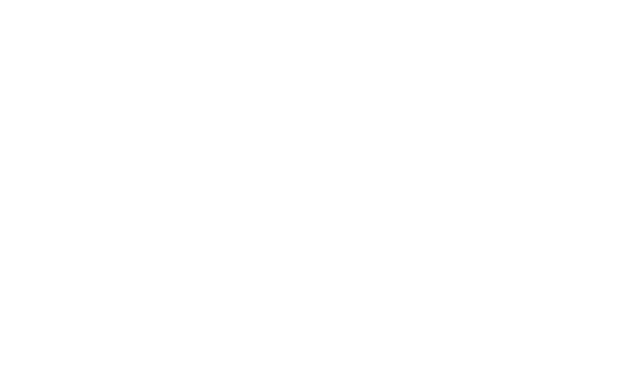
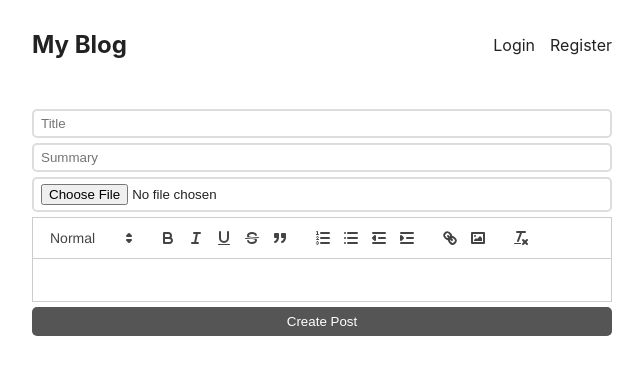
Before and after one commit to kantenguleashan/superblog, a React (Create React App) app in the folder client/: page /create in a window 1280 px wide. Before the commit this address had no page. Shown: the top 374 px of the page, without its empty margins (318-961 px from the left). Built offline with nearby package versions, Linux system fonts and the light colour scheme; no server answers.

Commit message:
index file

```diff
--- a/client/package.json
+++ b/client/package.json
@@ -8,6 +8,7 @@
     "@testing-library/user-event": "^13.2.1",
     "react": "18",
     "react-dom": "18",
+    "react-quill": "^2.0.0",
     "react-scripts": "5.0.1",
     "web-vitals": "^2.1.0"
   },
--- a/client/src/App.js
+++ b/client/src/App.js
@@ -6,7 +6,7 @@
 import LoginPage from './pages/LoginPage';
 import RegisterPage from './pages/RegisterPage';
 import { UserContextProvider } from './UserContext';
-
+import CreatePost from './pages/CreatePost';
 
 function App() {
   return (
@@ -16,13 +16,13 @@
       <Route index element={<IndexPage/>} />
          <Route path="/login" element={<LoginPage/> }/>
          <Route path="/register" element={<RegisterPage />} />
+         <Route path="/create" element={<CreatePost/>}></Route>
       </Route>
  </Routes>
 
     </UserContextProvider>
 
 
-
   );
 }
 
--- /dev/null
+++ b/client/src/pages/CreatePost.js
@@ -0,0 +1,60 @@
+import ReactQuill from 'react-quill';
+import 'react-quill/dist/quill.snow.css';
+import {useState} from "react";
+const  modules = {
+    toolbar: [
+      [{ 'header': [1, 2, false] }],
+      ['bold', 'italic', 'underline','strike', 'blockquote'],
+      [{'list': 'ordered'}, {'list': 'bullet'}, {'indent': '-1'}, {'indent': '+1'}],
+      ['link', 'image'],
+      ['clean']
+    ]
+  };
+  const formats = [
+    'header',
+    'bold', 'italic', 'underline', 'strike', 'blockquote',
+    'list', 'bullet', 'indent',
+    'link', 'image'
+  ];
+
+export default function CreatePost(){
+    const [title,setTitle] = useState('');
+    const [summary,setSummary] = useState('');
+    const [content, setContent] = useState('');
+    const [files, setFiles] = useState('');
+    function createNewPost(ev){
+        const data = new FormData();
+        data.set('title',title);
+        data.set('summary',summary);
+        data.set('content',content);
+         data.set('file',files[0]);
+        ev.preventDefault();
+        console.log(files);
+        fetch('http://localhost:4000/post',{
+            method: 'POST',
+            body: data,
+
+   })
+    }
+return (
+    <form onSubmit={createNewPost}>
+        <input type="title"
+        placeholder={'Title'}
+        value={title}
+        onChange={ev =>
+        setTitle(ev.target.value)}/>
+        <input type="summary"
+        placeholder={'Summary'}
+        value ={summary}
+        onChange={ev => setSummary(ev.target.value)}/>
+        <input type="file"
+        onChange={ev => setFiles(ev.target.files)}/>
+        <ReactQuill value={content}
+        onChange={newValue => setContent(newValue)}
+         modules={modules}
+         formats={formats}/>
+        <button style={{marginTop: '5px'}}> Create Post</button>
+    </form>
+
+);
+}
```
Also changed, not shown: 1 other file (tests, documents, lock files or other folders).
